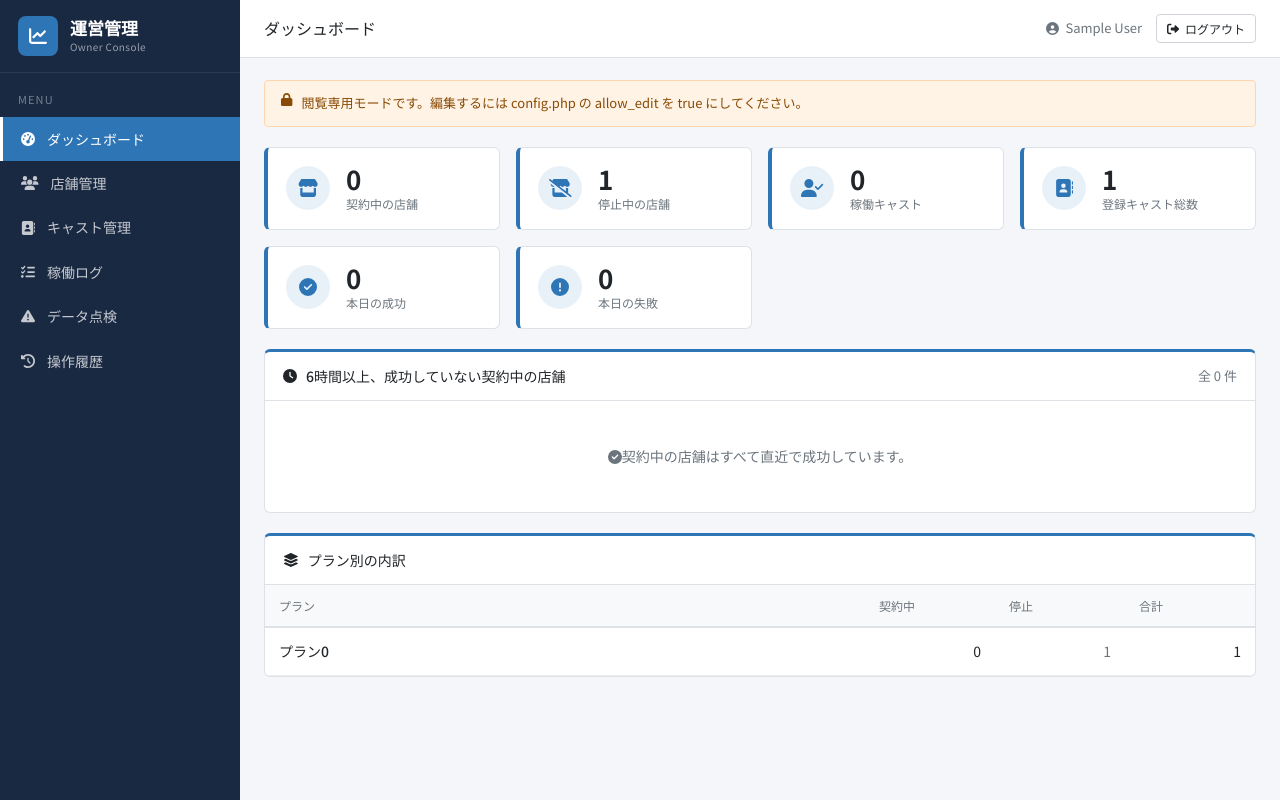
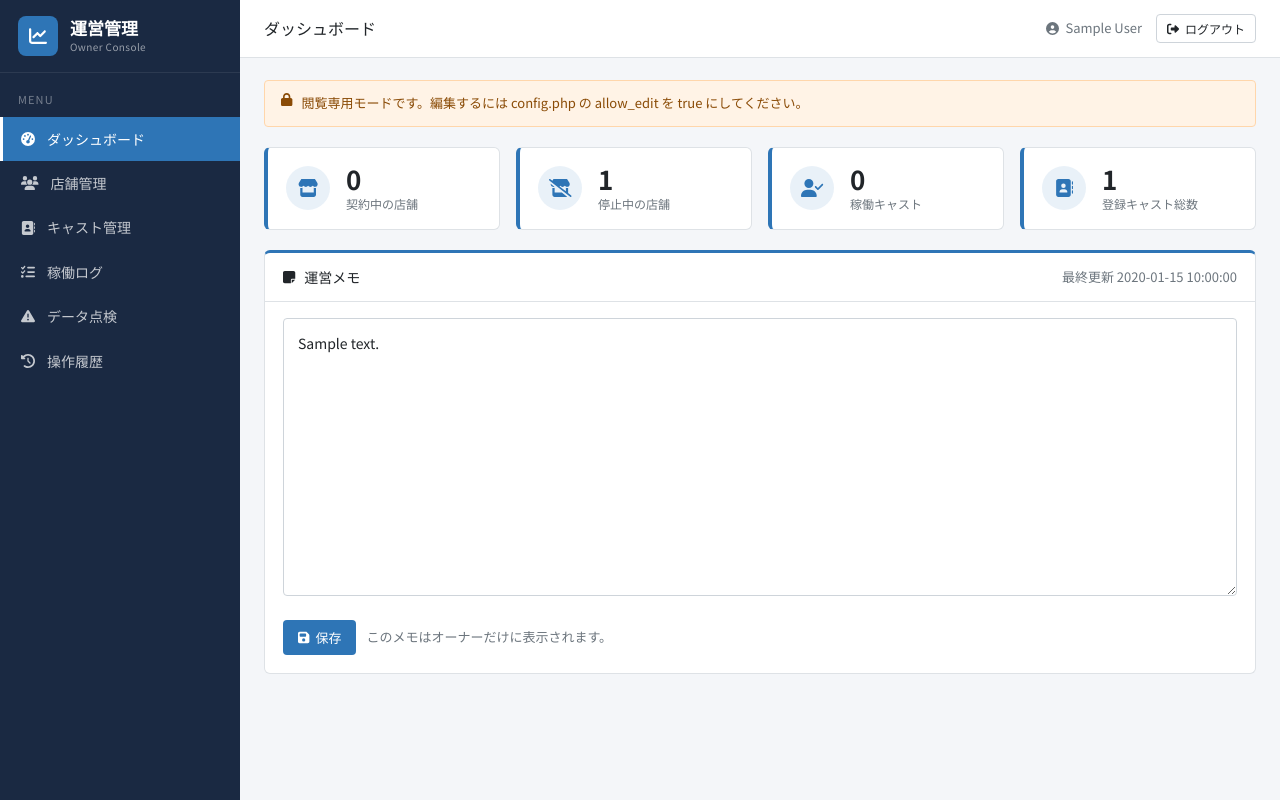
Before and after one commit to lerisaco-cpu/kiten-owner, a PHP site: page / in a window 1280 px wide. Run offline with PHP 8.4, Linux system fonts and the light colour scheme; the visitor is signed in with stand-in values (Sample User, id 1); tables that the repository leaves empty or names only in its code hold one stand-in row (values such as "Sample post"); data that the repository does not hold is empty.

Commit message:
ダッシュボードを整理し、オーナー用のメモ欄を追加する
■ 削除
- 「6時間以上、成功していない契約中の店舗」（exec_status）
- 「プラン別の内訳」
- あわせて exec_log を読んでいた箇所も整理しました。「直近の失敗」の表と、
  サマリーカードの「本日の成功 / 本日の失敗」、テーブル未作成の警告が対象です。
  ご指定は2つでしたが、exec_status / exec_log を参照する処理は残さない、
  というご指示に沿って落としています。テーブル自体は触っていません。
- 残したサマリーカードは、契約中 / 停止中 / 稼働キャスト / 登録キャスト総数 の4枚です

■ 運営メモ
- role = 1（オーナー）のときだけ出します。role 2 / 3 にはセクションごと出ません
- 表示していなくても POST は届くので、保存側でも role を確かめて 403 で止めます
- allow_edit とは切り離しました。dashboard_memo は独立したテーブルなので、
  閲覧専用モードでもオーナーなら保存できます
- 行はいつも id = 1 の1行だけ。まだ無ければ
  INSERT ... ON DUPLICATE KEY UPDATE で作ります
- updated_by に現在のログインユーザーの admin_id を入れ、最終更新日時と更新者名を
  見出しに出します
- csrf_check() を通し、値はプレースホルダで渡し、出力は h() を通します
- audit('update_memo') に記録します。本文は残しません
- 保存後は GET に戻してから表示するので、再読み込みで二重に保存されません

メモの表示はテキストエリアそのものにしました。ご指定の nl2br() は使っていません。
テキストエリアの中では改行はそのまま改行として出るため、<br> を入れると
タグが文字として見えてしまうからです。読む専用の欄を別に設けると同じ内容が
画面に二度出ることになるので、1か所にまとめています。

Co-Authored-By: Claude Opus 5 <noreply@anthropic.com>
Claude-Session: https://claude.ai/code/session_01YWboYtjVQLXQt5pYWSwZSP

```diff
--- a/assets/app.css
+++ b/assets/app.css
@@ -639,3 +639,21 @@ a.plain, a.plain:hover { color: inherit; text-decoration: none; }
  * JS は hidden 属性で出し分けるので、ここで打ち消しておく。
  */
 .infinite-foot [hidden] { display: none !important; }
+
+/* ================= ダッシュボードの運営メモ ================= */
+.memo-card .body { padding-top: 16px; }
+
+.memo-text {
+    width: 100%;
+    padding: 12px 14px;
+    border: 1px solid #ced4da;
+    border-radius: 4px;
+    background: #fff;
+    color: var(--text);
+    font-family: inherit;
+    font-size: 14px;
+    line-height: 1.8;
+    resize: vertical;
+}
+.memo-text:focus { outline: 0; border-color: var(--main-color); box-shadow: 0 0 0 .18rem rgba(46, 117, 182, .18); }
+.memo-card .form-actions { align-items: center; }
--- a/index.php
+++ b/index.php
@@ -4,9 +4,53 @@ require __DIR__ . '/lib/layout.php';
 require_login();
 
 $activeValue = (int)cfg('status_active_value', 1);
-$staleHours  = (int)cfg('stale_hours', 6);
-$hasStatus   = table_exists('exec_status');
-$hasLog      = table_exists('exec_log');
+
+/*
+ * オーナー用のメモ。
+ *
+ * 出すのは role = 1（オーナー）のときだけです。画面に出していなくても POST は
+ * 届いてしまうので、保存側でも同じ確認をします。
+ *
+ * allow_edit とは切り離しています。allow_edit は稼働中システムのテーブルを守る
+ * ための設定で、dashboard_memo は独立した別テーブルだからです。
+ * 閲覧専用モードでも、オーナーであれば書けます。
+ */
+$admin   = current_admin();
+$isOwner = $admin !== null && (int)$admin['role'] === 1;
+
+if ($_SERVER['REQUEST_METHOD'] === 'POST' && ($_POST['action'] ?? '') === 'memo') {
+    csrf_check();
+    if (!$isOwner) {
+        http_response_code(403);
+        exit('この操作を行う権限がありません。');
+    }
+
+    // 行はいつも id = 1 の1行だけ。まだ無ければここで作る。
+    ex(
+        'INSERT INTO dashboard_memo (id, body, updated_by, updated_at)
+              VALUES (1, ?, ?, NOW())
+         ON DUPLICATE KEY UPDATE body       = VALUES(body),
+                                 updated_by = VALUES(updated_by),
+                                 updated_at = NOW()',
+        [(string)($_POST['body'] ?? ''), (int)$admin['admin_id']]
+    );
+    audit('update_memo');   // 本文は残さない
+
+    // 再読み込みで二重に保存されないよう、GET に戻してから表示する
+    header('Location: index.php?memo=saved');
+    exit;
+}
+
+$memoSaved = ($_GET['memo'] ?? '') === 'saved';
+$memo      = null;
+if ($isOwner) {
+    $memo = q1(
+        'SELECT m.body, m.updated_at, a.name AS updated_name
+           FROM dashboard_memo m
+           LEFT JOIN admin_users a ON a.admin_id = m.updated_by
+          WHERE m.id = 1'
+    );
+}
 
 $shopTotal  = (int)qv('SELECT COUNT(*) FROM users');
 $shopActive = (int)qv('SELECT COUNT(*) FROM users WHERE status = ?', [$activeValue]);
@@ -19,48 +63,6 @@ $girlRunning = (int)qv(
     [$activeValue]
 );
 
-$stale = [];
-$recentFails = [];
-$todayOk = $todayFail = null;
-
-if ($hasStatus) {
-    $stale = q(
-        'SELECT u.user_id, u.username, s.last_success_at, s.last_exec_at, s.fail_streak, s.last_message
-           FROM users u
-           LEFT JOIN exec_status s ON s.user_id = u.user_id
-          WHERE u.status = ?
-            AND (s.last_success_at IS NULL OR s.last_success_at < DATE_SUB(NOW(), INTERVAL ? HOUR))
-          ORDER BY s.last_success_at IS NULL DESC, s.last_success_at ASC
-          LIMIT 30',
-        [$activeValue, $staleHours]
-    );
-}
-if ($hasLog) {
-    $recentFails = q(
-        'SELECT l.id, l.user_id, u.username, l.job_type, l.message, l.started_at
-           FROM exec_log l
-           LEFT JOIN users u ON u.user_id = l.user_id
-          WHERE l.result = 0
-          ORDER BY l.started_at DESC
-          LIMIT 15'
-    );
-    $todayOk   = (int)qv('SELECT COUNT(*) FROM exec_log WHERE result = 1 AND started_at >= CURDATE()');
-    $todayFail = (int)qv('SELECT COUNT(*) FROM exec_log WHERE result = 0 AND started_at >= CURDATE()');
-}
-
-$byPlan = q('SELECT ktype, status, COUNT(*) AS n FROM users GROUP BY ktype, status ORDER BY ktype');
-$planRows = [];
-foreach ($byPlan as $r) {
-    $k = (int)$r['ktype'];
-    $planRows[$k]['active']   = $planRows[$k]['active']   ?? 0;
-    $planRows[$k]['inactive'] = $planRows[$k]['inactive'] ?? 0;
-    if ((int)$r['status'] === $activeValue) {
-        $planRows[$k]['active'] += (int)$r['n'];
-    } else {
-        $planRows[$k]['inactive'] += (int)$r['n'];
-    }
-}
-
 render_head('ダッシュボード', 'index');
 ?>
 
@@ -70,114 +72,57 @@ render_head('ダッシュボード', 'index');
     summary_card('停止中の店舗', number_format($shopTotal - $shopActive), 'fa-store-slash');
     summary_card('稼働キャスト', number_format($girlRunning), 'fa-user-check');
     summary_card('登録キャスト総数', number_format($girlTotal), 'fa-address-book');
-    if ($hasLog) {
-        summary_card('本日の成功', number_format((int)$todayOk), 'fa-circle-check');
-        summary_card('本日の失敗', number_format((int)$todayFail), 'fa-circle-exclamation', $todayFail > 0 ? 'alert' : '');
-    }
     ?>
 </div>
 
-<?php if (!$hasStatus || !$hasLog): ?>
-    <div class="alert-box alert-warn">
-        <i class="fa-solid fa-triangle-exclamation"></i>
-        <div>稼働監視のテーブルがまだありません。VPSのプログラムから exec_log と exec_status に書き込む処理を追加すると、この画面に稼働状況が出ます。</div>
-    </div>
+<?php if ($isOwner): ?>
+<div class="section-card memo-card">
+    <div class="head">
+        <i class="fa-solid fa-note-sticky"></i>運営メモ
+        <?php if ($memo && $memo['updated_at']): ?>
+            <span class="count">
+                最終更新 <?= h((string)$memo['updated_at']) ?>
+                <?php if ($memo['updated_name'] !== null && $memo['updated_name'] !== ''): ?>
+                    ／ <?= h((string)$memo['updated_name']) ?>
                 <?php endif; ?>
-
-<?php if ($hasStatus): ?>
-<div class="section-card">
-    <div class="head">
-        <i class="fa-solid fa-clock"></i><?= (int)$staleHours ?>時間以上、成功していない契約中の店舗
-        <span class="count">全 <?= number_format(count($stale)) ?> 件</span>
-    </div>
-    <?php if (!$stale): ?>
-        <div class="empty"><i class="fa-solid fa-circle-check"></i>契約中の店舗はすべて直近で成功しています。</div>
+            </span>
         <?php else: ?>
-    <div class="table-scroll">
-    <table class="data-table">
-        <thead>
-        <tr>
-            <th style="width:70px">ID</th>
-            <th>店舗名</th>
-            <th style="width:130px">最終成功</th>
-            <th style="width:120px">最終実行</th>
-            <th style="width:90px">連続失敗</th>
-            <th>直近のエラー</th>
-        </tr>
-        </thead>
-        <tbody>
-        <?php foreach ($stale as $r): ?>
-            <tr>
-                <td class="id-col"><?= (int)$r['user_id'] ?></td>
-                <td class="strong"><a href="shop_edit.php?id=<?= (int)$r['user_id'] ?>"><?= h($r['username']) ?></a></td>
-                <td>
-                    <?php if ($r['last_success_at']): ?>
-                        <span class="badge badge-warn"><?= h(ago($r['last_success_at'])) ?></span>
-                    <?php else: ?>
-                        <span class="badge badge-danger">記録なし</span>
-                    <?php endif; ?>
-                </td>
-                <td class="muted"><?= h(ago($r['last_exec_at'])) ?></td>
-                <td class="num"><?= (int)$r['fail_streak'] ?></td>
-                <td class="wrapcell muted"><?= h(mb_strimwidth((string)$r['last_message'], 0, 90, '…')) ?></td>
-            </tr>
-        <?php endforeach; ?>
-        </tbody>
-    </table>
-    </div>
+            <span class="count">まだ書き込まれていません</span>
         <?php endif; ?>
     </div>
+    <div class="body">
+        <?php if ($memoSaved): ?>
+            <div class="alert-box alert-ok">
+                <i class="fa-solid fa-circle-check"></i>
+                <div>
+                    保存しました。
+                    <?php if ($memo && $memo['updated_at']): ?>
+                        （<?= h((string)$memo['updated_at']) ?>
+                        <?php if ($memo['updated_name'] !== null && $memo['updated_name'] !== ''): ?>
+                            ／ <?= h((string)$memo['updated_name']) ?>
+                        <?php endif; ?>）
                     <?php endif; ?>
-
-<?php if ($hasLog && $recentFails): ?>
-<div class="section-card">
-    <div class="head"><i class="fa-solid fa-circle-exclamation"></i>直近の失敗</div>
-    <div class="table-scroll">
-    <table class="data-table">
-        <thead>
-        <tr>
-            <th style="width:150px">日時</th>
-            <th style="width:60px">ID</th>
-            <th>店舗名</th>
-            <th style="width:120px">処理</th>
-            <th>内容</th>
-        </tr>
-        </thead>
-        <tbody>
-        <?php foreach ($recentFails as $r): ?>
-            <tr>
-                <td class="muted"><?= h((string)$r['started_at']) ?></td>
-                <td class="id-col"><?= (int)$r['user_id'] ?></td>
-                <td class="strong"><a href="shop_edit.php?id=<?= (int)$r['user_id'] ?>"><?= h((string)$r['username']) ?></a></td>
-                <td><?= h((string)$r['job_type']) ?></td>
-                <td class="wrapcell"><?= h(mb_strimwidth((string)$r['message'], 0, 120, '…')) ?></td>
-            </tr>
-        <?php endforeach; ?>
-        </tbody>
-    </table>
                 </div>
             </div>
         <?php endif; ?>
 
-<div class="section-card">
-    <div class="head"><i class="fa-solid fa-layer-group"></i>プラン別の内訳</div>
-    <div class="table-scroll">
-    <table class="data-table">
-        <thead>
-        <tr><th>プラン</th><th class="num" style="width:130px">契約中</th><th class="num" style="width:130px">停止</th><th class="num" style="width:130px">合計</th></tr>
-        </thead>
-        <tbody>
-        <?php foreach ($planRows as $k => $v): ?>
-            <tr>
-                <td class="strong"><?= h(label_of('plan_labels', $k)) ?></td>
-                <td class="num"><?= number_format($v['active']) ?></td>
-                <td class="num muted"><?= number_format($v['inactive']) ?></td>
-                <td class="num"><?= number_format($v['active'] + $v['inactive']) ?></td>
-            </tr>
-        <?php endforeach; ?>
-        </tbody>
-    </table>
+        <form method="post" action="index.php">
+            <?= csrf_field() ?>
+            <input type="hidden" name="action" value="memo">
+            <?php /*
+             * メモはこのテキストエリアが表示そのものです。中身は h() を通します。
+             * ここに nl2br() は使いません。テキストエリアの中では改行はそのまま
+             * 改行として出るので、<br> を入れると文字として見えてしまいます。
+             */ ?>
+            <textarea id="memo-body" class="memo-text" name="body" rows="10"
+                      placeholder="運営の申し送りなどを書いてください。"><?= h((string)($memo['body'] ?? '')) ?></textarea>
+            <div class="form-actions">
+                <button class="btn btn-main" type="submit"><i class="fa-solid fa-floppy-disk"></i>保存</button>
+                <span class="muted" style="font-size:13px">このメモはオーナーだけに表示されます。</span>
+            </div>
+        </form>
     </div>
 </div>
+<?php endif; ?>
 
 <?php render_foot(); ?>
```
Lines whose indentation alone changed are shown as unchanged.
